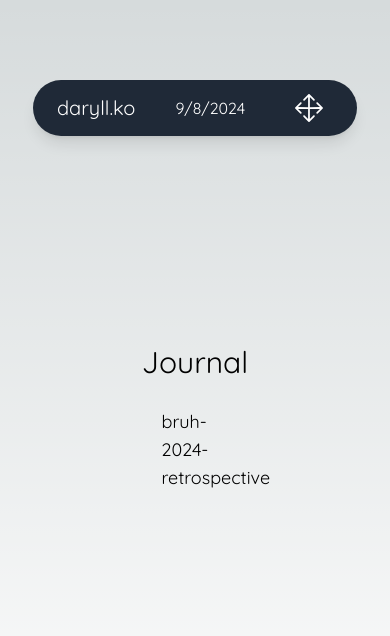
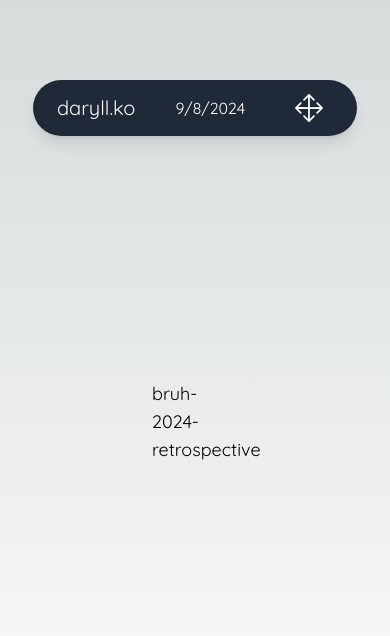
Before and after one commit to daryll-ko/daryll, a Next.js app: page /journal in a window 390 px wide. Shown: the top 636 px of the page. Built offline with nearby package versions, Linux system fonts and the light colour scheme.

Commit message:
update: make `Journal` page responsive

```diff
--- a/app/journal/[slug]/page.tsx
+++ b/app/journal/[slug]/page.tsx
@@ -13,7 +13,7 @@ export default async function Note({ params }: { params: { slug: string } }) {
   const source = getFileContents(params.slug);
 
   return (
-    <main className="mx-auto mt-52 prose lg:prose-lg dark:prose-invert prose-code:before:hidden prose-code:after:hidden">
+    <main className="mx-auto mt-52 mb-24 prose lg:prose-lg dark:prose-invert prose-code:before:hidden prose-code:after:hidden">
       <MDXRemote
         source={source}
         options={{
--- a/app/journal/layout.tsx
+++ b/app/journal/layout.tsx
@@ -9,5 +9,5 @@ export default function Layout({
 }: Readonly<{
   children: React.ReactNode;
 }>) {
-  return <main>{children}</main>;
+  return <main className="px-10 md:px-0">{children}</main>;
 }
--- a/app/journal/page.tsx
+++ b/app/journal/page.tsx
@@ -15,9 +15,8 @@ export default function Journal() {
   const links = getLinks();
 
   return (
-    <main className="flex min-h-screen flex-col items-center justify-center gap-5 p-24">
-      <h1 className="text-3xl">Journal</h1>
-      <div className="flex flex-col gap-1 w-[50%]">{links}</div>
-    </main>
+    <div className="flex min-h-screen flex-col items-center justify-center gap-5 p-24">
+      <div className="flex flex-col gap-1 w-full md:w-[60%]">{links}</div>
+    </div>
   );
 }
```
